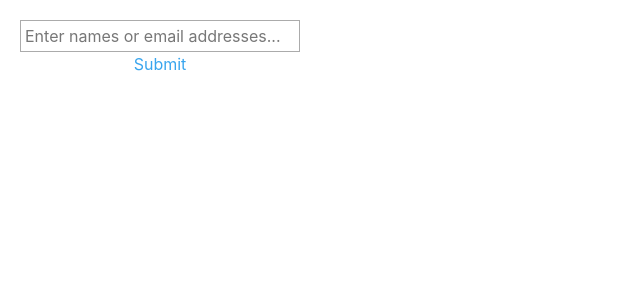
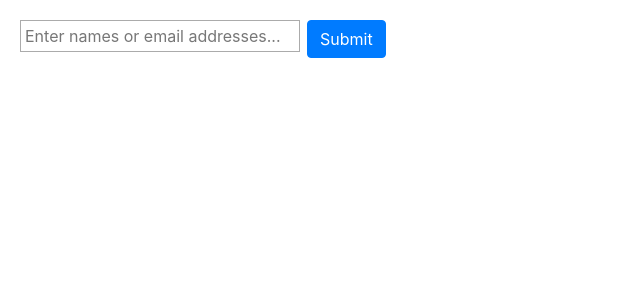
Before and after one commit to fawazmuhammed/editorpo, a React app: page / in a window 1280 px wide. Shown: the top 300 px of the page, without its empty margins (0-640 px from the left). Built offline with nearby package versions, Linux system fonts and the light colour scheme; no server answers; what @ckeditor/ckeditor5-editor-classic would draw is missing.

Commit message:
pplpicker in ckeditor

```diff
--- a/package.json
+++ b/package.json
@@ -26,6 +26,7 @@
     "@ckeditor/ckeditor5-table": "^21.0.0",
     "@ckeditor/ckeditor5-theme-lark": "^21.0.0",
     "@ckeditor/ckeditor5-typing": "^21.0.0",
+    "@ckeditor/ckeditor5-watchdog": "^21.0.0",
     "@svgr/webpack": "4.3.3",
     "@testing-library/jest-dom": "^4.2.4",
     "@testing-library/react": "^9.5.0",
--- a/public/index.html
+++ b/public/index.html
@@ -55,7 +55,7 @@
 
         /* Add some distance. */
         padding: 0 10px;
-        border: 1px solid var(--ck-color-toolbar-border);
+        /* border: 1px solid var(--ck-color-toolbar-border); */
         overflow: hidden;
       }
 
--- a/src/Components/PeoplePicker.js
+++ b/src/Components/PeoplePicker.js
@@ -1,6 +1,6 @@
 import React, { Component } from "react";
 import GetCurrentUser from "./GetCurrentLoginUser";
-import { Col, Row, Form, FormGroup, Label, Input } from "reactstrap";
+import { Col, Row, Form } from "reactstrap";
 import { NavLink } from "react-router-dom";
 import $ from "jquery";
 
@@ -66,8 +66,6 @@ export class PeoplePicker extends Component {
       min2dig +
       sec2dig;
 
-    console.log("Currnet User in state", this.state.CurrentUser);
-
     return (
       <Row className="container emp-container">
         <Form>
@@ -89,42 +87,7 @@ export class PeoplePicker extends Component {
       </Row>
     );
   }
-  saveinfo() {
-    var curUser;
-    $.getJSON(
-      "https://resembleae.sharepoint.com/sites/DMSDemo/_api/web/currentuser"
-    )
-      .done(function (data) {
-        curUser = data.Id;
-      })
-      .fail(function () {
-        console.log("Failed");
-      });
-
-    var usersEntered = $("#peoplepicker .ms-entity-resolved").text();
-    console.log("Current User ", curUser, "userEntered", usersEntered);
-    var item = {
-      __metadata: { type: "SP.Data.CkeditorListItem" },
-      Title: "updated title",
-    };
-    console.log(JSON.stringify(item));
-
-    $.ajax({
-      url:
-        "https://resembleae.sharepoint.com/sites/DMSDemo/_api/web/lists/GetByTitle('ckeditor')/items",
-      type: "POST",
-      contentType: "application/json;odata=verbose",
-      data: JSON.stringify(item),
-      headers: {
-        Accept: "application/json;odata=verbose",
-        "X-RequestDigest": $("#__REQUESTDIGEST").val(),
-      },
-      success: function (data) {},
-      error: function (data) {
-        console.log(data);
-      },
-    });
-  }
+  saveinfo() {}
 }
 
 export default PeoplePicker;
--- a/src/Components/ckeditor.js
+++ b/src/Components/ckeditor.js
@@ -1,7 +1,10 @@
 import React, { Component } from "react";
+import Button from "react-bootstrap/Button";
+import "bootstrap/dist/css/bootstrap.min.css";
 import GetCurrentUser from "./GetCurrentLoginUser";
 
 import CKEditor from "@ckeditor/ckeditor5-react";
+// import EditorWatchdog from "@ckeditor/ckeditor5-watchdog/src/editorwatchdog";
 
 // NOTE: Use the editor from source (not a build)!
 import ClassicEditor from "@ckeditor/ckeditor5-editor-classic/src/classiceditor";
@@ -35,11 +38,12 @@ import PresenceList from "@ckeditor/ckeditor5-real-time-collaboration/src/presen
 import RealTimeCollaborativeTrackChanges from "@ckeditor/ckeditor5-real-time-collaboration/src/realtimecollaborativetrackchanges";
 import Mention from "@ckeditor/ckeditor5-mention/src/mention";
 
-var configDetails = "user.id=&user.name=Shiv&role=writer";
-
+var configDetails = "";
 var windowLocation = window.location.href;
 var channelIDurl = windowLocation.substr(windowLocation.indexOf("?") + 1);
-var channelIDurl = "200826103829";
+channelIDurl = "200826103829";
+
+// const watchdog = new EditorWatchdog(ClassicEditor);
 
 const mentionNames = {
   feeds: [
@@ -83,7 +87,7 @@ ClassicEditor.builtinPlugins = [
 ];
 
 const MentionPlugin = ClassicEditor.builtinPlugins.find(
-  (plugin) => plugin.pluginName == "Mention"
+  (plugin) => plugin.pluginName === "Mention"
 );
 
 const editorConfiguration = {
@@ -137,6 +141,36 @@ const editorConfiguration = {
   mention: mentionNames,
 };
 
+function initializePeoplePicker(
+  peoplePickerElementId,
+  AllowMultipleValues,
+  PeopleorGroup,
+  GroupID
+) {
+  // Create a schema to store picker properties, and set the properties.
+  var schema = {};
+  schema["SearchPrincipalSource"] = 15;
+  schema["ResolvePrincipalSource"] = 15;
+  schema["MaximumEntitySuggestions"] = 50;
+  schema["Width"] = "280px";
+  schema["AllowMultipleValues"] = AllowMultipleValues;
+  if (PeopleorGroup === "PeopleOnly") schema["PrincipalAccountType"] = "User";
+  else schema["PrincipalAccountType"] = "User,DL,SecGroup,SPGroup";
+  if (GroupID > 0) {
+    schema["SharePointGroupID"] = GroupID;
+  }
+  // Render and initialize the picker.
+  // Pass the ID of the DOM element that contains the picker, an array of initial
+  // PickerEntity objects to set the picker value, and a schema that defines
+  // picker properties.
+  //console.log(this)
+  window.SPClientPeoplePicker_InitStandaloneControlWrapper(
+    peoplePickerElementId,
+    null,
+    schema
+  );
+}
+
 class App extends Component {
   constructor(props) {
     super();
@@ -146,31 +180,9 @@ class App extends Component {
     };
   }
   componentDidMount() {
+    initializePeoplePicker("peoplepicker", true, "People Only", 44);
     this.RetrieveSPData();
   }
-  // RetrieveSPData() {
-
-  //   var reactHandler = this;
-  //   var spRequest = new XMLHttpRequest();
-  //   spRequest.open(
-  //     "GET",
-  //     "/sites/DMSDemo/shivKumar/_api/web/lists/getbytitle('Bug%20Tracking')/items",
-  //     true
-  //   );
-  //   spRequest.setRequestHeader("Accept", "application/json");
-  //   spRequest.onreadystatechange = function () {
-  //     if (spRequest.readyState === 4 && spRequest.status === 200) {
-  //       var listData = JSON.parse(spRequest.responseText);
-  //       console.log("listData" + listData);
-  //       reactHandler.setState({
-  //         items: listData.value,
-  //       });
-  //     } else if (spRequest.readyState === 4 && spRequest.status !== 200) {
-  //       console.log("Error Occured !");
-  //     }
-  //   };
-  //   spRequest.send();
-  // }
 
   RetrieveSPData = () => {
     GetCurrentUser().then((u) =>
@@ -183,8 +195,22 @@ class App extends Component {
       this.state.CurrentUser,
       this.state.CurrentUserID
     );
+
+    var configDetails =
+      "user.id=" +
+      this.state.CurrentUserID +
+      "&user.name=" +
+      this.state.CurrentUser +
+      "&role=writer";
     return (
-      <div className="App">
+      <div>
+        <div className="row">
+          <div id="peoplepicker"></div>
+          <Button type="button" size="sm" variant="primary">
+            Add User
+          </Button>
+        </div>
+
         <CKEditor
           editor={ClassicEditor}
           config={editorConfiguration}
```
Also changed, not shown: 1 other file (tests, documents, lock files or other folders).
